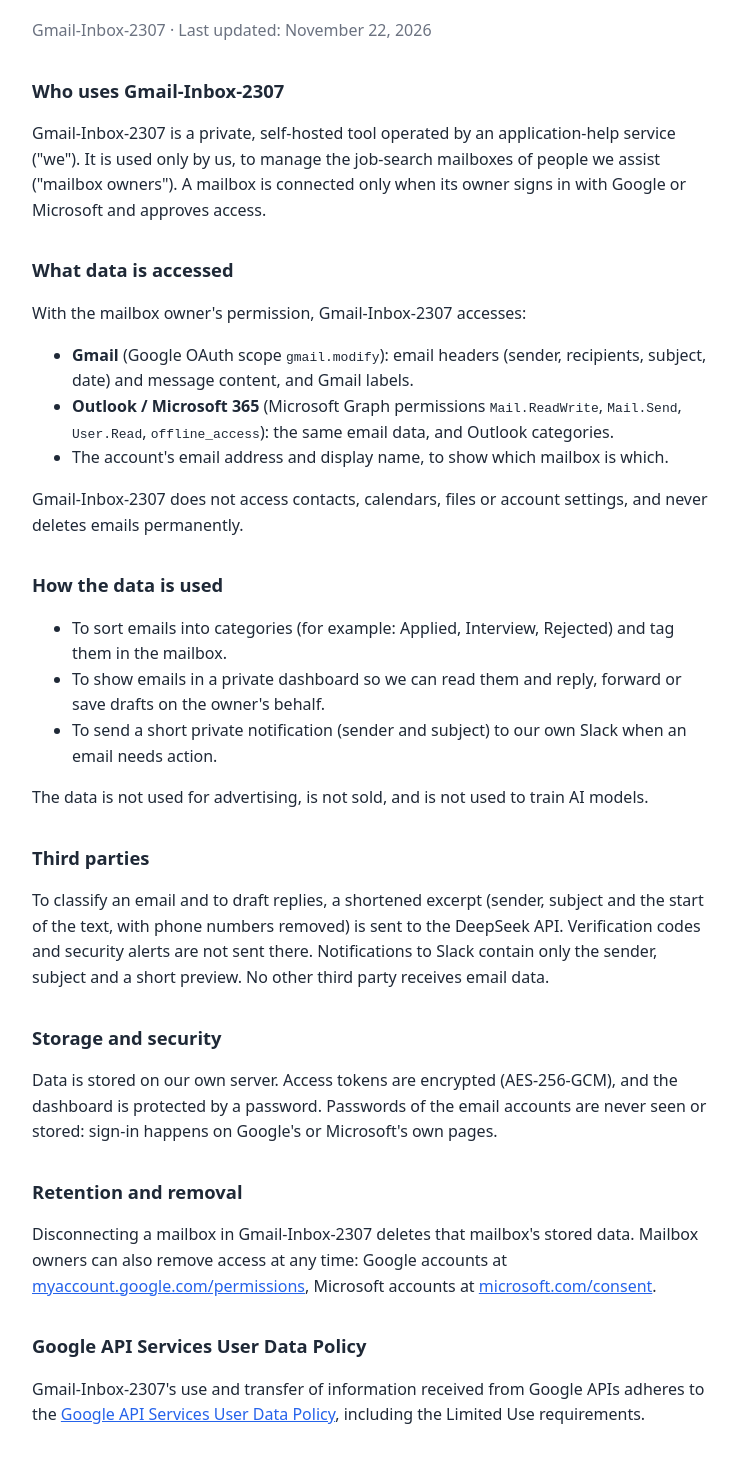
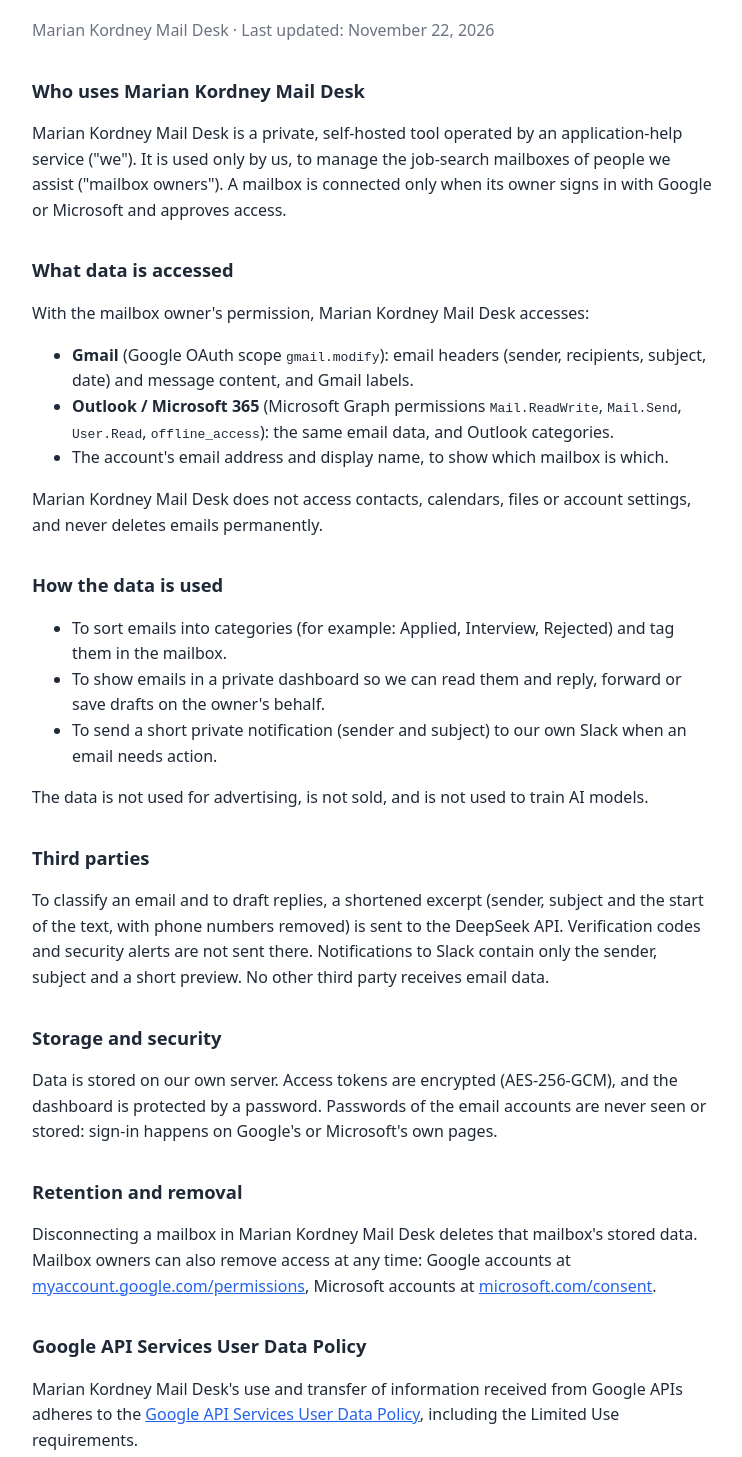
Before and after one commit to mariankordney-del/Gmail-Inbox-2307, a plain HTML site: page privacy.html in a window 1280 px wide. Shown: the part 124-1581 px from the top of the page, without its empty margins (268-1010 px from the left). Drawn offline with Linux system fonts and the light colour scheme.

Commit message:
Rename app to Marian Kordney Mail Desk
Co-Authored-By: Claude Sonnet 5.5 <noreply@anthropic.com>

```diff
--- a/privacy.html
+++ b/privacy.html
@@ -3,7 +3,7 @@
 <head>
   <meta charset="utf-8" />
   <meta name="viewport" content="width=device-width, initial-scale=1" />
-  <title>Gmail-Inbox-2307 – Privacy Policy</title>
+  <title>Marian Kordney Mail Desk – Privacy Policy</title>
   <style>
     body { font-family: system-ui, sans-serif; max-width: 680px; margin: 0 auto; padding: 48px 16px; line-height: 1.6; color: #1f2937; background: #fff; }
     h2 { margin-top: 32px; font-size: 1.15rem; }
@@ -13,23 +13,23 @@
 </head>
 <body>
   <h1>Privacy Policy</h1>
-  <p class="muted">Gmail-Inbox-2307 · Last updated: November 22, 2026</p>
+  <p class="muted">Marian Kordney Mail Desk · Last updated: November 22, 2026</p>
 
-  <h2>Who uses Gmail-Inbox-2307</h2>
+  <h2>Who uses Marian Kordney Mail Desk</h2>
   <p>
-    Gmail-Inbox-2307 is a private, self-hosted tool operated by an application-help service ("we"). It is used only by us,
+    Marian Kordney Mail Desk is a private, self-hosted tool operated by an application-help service ("we"). It is used only by us,
     to manage the job-search mailboxes of people we assist ("mailbox owners"). A mailbox is connected only when its
     owner signs in with Google or Microsoft and approves access.
   </p>
 
   <h2>What data is accessed</h2>
-  <p>With the mailbox owner's permission, Gmail-Inbox-2307 accesses:</p>
+  <p>With the mailbox owner's permission, Marian Kordney Mail Desk accesses:</p>
   <ul>
     <li><strong>Gmail</strong> (Google OAuth scope <code>gmail.modify</code>): email headers (sender, recipients, subject, date) and message content, and Gmail labels.</li>
     <li><strong>Outlook / Microsoft 365</strong> (Microsoft Graph permissions <code>Mail.ReadWrite</code>, <code>Mail.Send</code>, <code>User.Read</code>, <code>offline_access</code>): the same email data, and Outlook categories.</li>
     <li>The account's email address and display name, to show which mailbox is which.</li>
   </ul>
-  <p>Gmail-Inbox-2307 does not access contacts, calendars, files or account settings, and never deletes emails permanently.</p>
+  <p>Marian Kordney Mail Desk does not access contacts, calendars, files or account settings, and never deletes emails permanently.</p>
 
   <h2>How the data is used</h2>
   <ul>
@@ -54,14 +54,14 @@
 
   <h2>Retention and removal</h2>
   <p>
-    Disconnecting a mailbox in Gmail-Inbox-2307 deletes that mailbox's stored data. Mailbox owners can also remove access at any time:
+    Disconnecting a mailbox in Marian Kordney Mail Desk deletes that mailbox's stored data. Mailbox owners can also remove access at any time:
     Google accounts at <a href="https://myaccount.google.com/permissions">myaccount.google.com/permissions</a>,
     Microsoft accounts at <a href="https://microsoft.com/consent">microsoft.com/consent</a>.
   </p>
 
   <h2>Google API Services User Data Policy</h2>
   <p>
-    Gmail-Inbox-2307's use and transfer of information received from Google APIs adheres to the
+    Marian Kordney Mail Desk's use and transfer of information received from Google APIs adheres to the
     <a href="https://developers.google.com/terms/api-services-user-data-policy">Google API Services User Data Policy</a>,
     including the Limited Use requirements.
   </p>
```
Also changed, not shown: index.html (+4 -4 lines), terms.html (+6 -6 lines).
